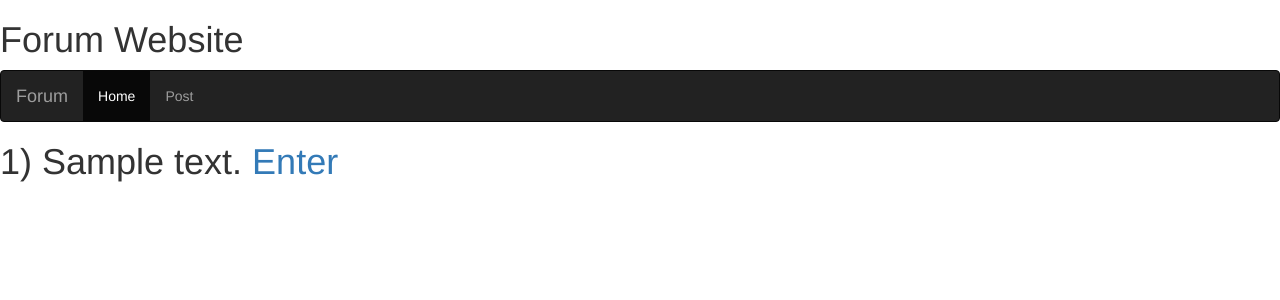
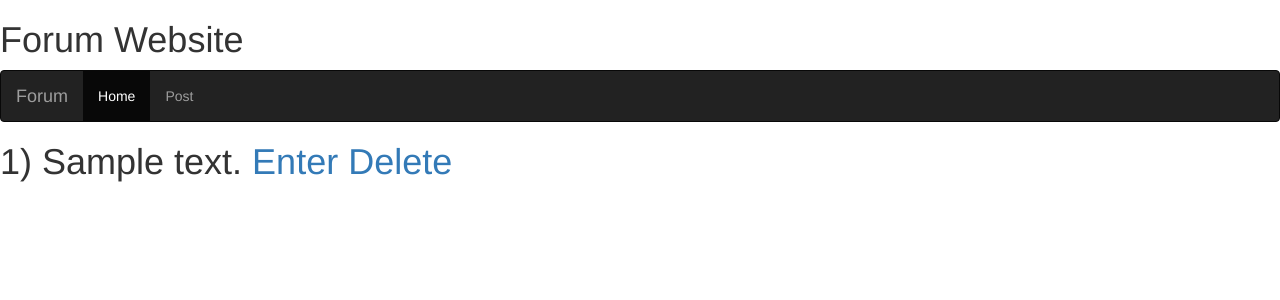
Before and after one commit to Momo-co/Forum-web, a Flask app: page / in a window 1280 px wide. Shown: the top 300 px of the page. Run offline with Flask 2, Linux system fonts and the light colour scheme; tables that the repository leaves empty hold one stand-in row (values such as "Sample post"); some libraries are stand-ins or nearby versions.

Commit message:
Added a delete href

```diff
--- a/application/templates/home.html
+++ b/application/templates/home.html
@@ -3,7 +3,10 @@
 
     {% for post in all_post: %}
 
-        <h1> {{ post.id }}) {{ post.content }} <a href = " {{ url_for('forum', id = post.id ) }}">Enter</a> </h1>
+        <h1> {{ post.id }}) {{ post.content }}
+            <a href = " {{ url_for('forum', id = post.id ) }}">Enter</a>
+            <a href = " {{ url_for('delete', post_id = post.id ) }}">Delete</a>
+        </h1>
 
     {% endfor %}
 
```
